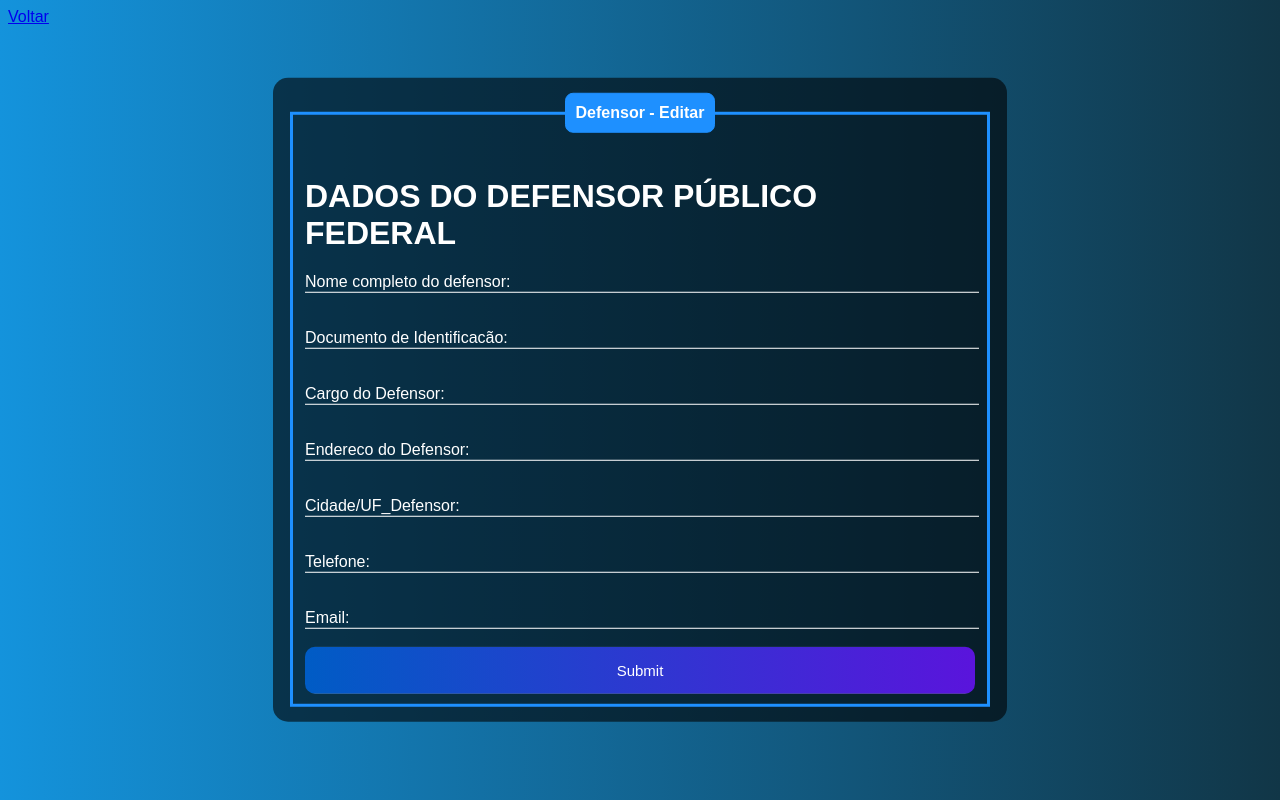
After one commit to asm201/Projetos1, a PHP site: page /Edit.php in a window 1280 px wide. The commit adds this page. Run offline with PHP 8.4, Linux system fonts and the light colour scheme; data that the repository does not hold is empty.

Commit message:
Add files via upload

```diff
--- /dev/null
+++ b/Projeto/Edit.php
@@ -0,0 +1,184 @@
+<?php
+
+
+    //Se o botão de envio for pressionado
+    //error_reporting (0);
+    if(!empty($_GET['idDefensor']))
+    {
+
+        include_once('config.php');
+
+
+        $idDefensor = $_GET['idDefensor'];
+
+        $sqlSelect = "SELECT * FROM defensor WHERE idDefensor=$idDefensor";
+
+        $result = $conexao->query($sqlSelect);
+        print_r($result);
+
+        if($result->num_rows > 0){
+
+            while($user_data = mysqli_fetch_assoc($result)){
+
+                $Nome_Defensor      = $user_data['Nome_Def'];
+                $Documento_defensor = $user_data['Doc_Defensor'];
+                $Cargo_Defensor     = $user_data['Cargo'];
+                $Endereco_defensor  = $user_data['Endereço_Def'];
+                $Cidade_defensor    = $user_data['Cidade_UF'];
+                $Telefone_defensor  = $user_data['Telefone_Def'];
+                $Email_defensor     = $user_data['Contato_Def'];
+            }
+            print_r($Nome_Defensor);
+        } else{
+            header('Location: Sistema.php');
+        }
+
+
+
+    }
+
+
+
+?>
+
+<!DOCTYPE html>
+<html lang="en">
+<head>
+    <meta charset="UTF-8">
+    <meta http-equiv="X-UA-Compatible" content="IE=edge">
+    <meta name="viewport" content="width=device-width, initial-scale=1.0">
+    <title>Formulário</title>
+    <style>
+        body{
+            font-family: Arial, Helvetica, sans-serif;
+            background-image: linear-gradient(to right, rgb(20, 147, 220), rgb(17, 54, 71));
+        }
+        .box{
+            color: white;
+            position: absolute;
+            top: 50%;
+            left: 50%;
+            transform: translate(-50%,-50%);
+            background-color: rgba(0, 0, 0, 0.6);
+            padding: 15px;
+            border-radius: 15px;
+            width: 55%;
+        }
+        fieldset{
+            border: 3px solid dodgerblue;
+        }
+        legend{
+            border: 1px solid dodgerblue;
+            padding: 10px;
+            text-align: center;
+            background-color: dodgerblue;
+            border-radius: 8px;
+        }
+        .inputBox{
+            position: relative;
+        }
+        .inputUser{
+            background: none;
+            border: none;
+            border-bottom: 1px solid white;
+            outline: none;
+            color: white;
+            font-size: 15px;
+            width: 100%;
+            letter-spacing: 2px;
+        }
+        .labelInput{
+            position: absolute;
+            top: 0px;
+            left: 0px;
+            pointer-events: none;
+            transition: .5s;
+        }
+        .inputUser:focus ~ .labelInput,
+        .inputUser:valid ~ .labelInput{
+            top: -20px;
+            font-size: 12px;
+            color: dodgerblue;
+        }
+        #data_nascimento{
+            border: none;
+            padding: 8px;
+            border-radius: 10px;
+            outline: none;
+            font-size: 15px;
+        }
+        #update{
+            background-image: linear-gradient(to right,rgb(0, 92, 197), rgb(90, 20, 220));
+            width: 100%;
+            border: none;
+            padding: 15px;
+            color: white;
+            font-size: 15px;
+            cursor: pointer;
+            border-radius: 10px;
+        }
+        #update:hover{
+            background-image: linear-gradient(to right,rgb(0, 80, 172), rgb(80, 19, 195));
+        }
+    </style>
+</head>
+<body>
+<meta charset="UTF-8">
+    <a href="Dados.php">Voltar</a>
+    <div class="box">
+        <form action="saveEdit.php" method="post">
+            <fieldset>
+                <legend><b>Defensor - Editar</b></legend>
+                <br>
+
+                <!----Defensor -->
+                <h1> DADOS DO DEFENSOR PÚBLICO FEDERAL </h1>
+                <div class="inputBox">
+                    <input type="text" name="Nome_Defensor" id="Nome_Defensor" class="inputUser" value="<?php echo $Nome_Defensor ?>" required>
+                    <label for="Nome_Defensor" class="labelInput">Nome completo do defensor:</label>
+                </div>
+                <br><br>
+                <div class="inputBox">
+                    <input type="text" name="Documento_Defensor" id="Documento_Defensor" class="inputUser" value="<?php echo $Documento_defensor ?>" required>
+                    <label for="Documento_Defensor" class="labelInput">Documento de Identificacão:</label>
+                </div>
+                <br><br>
+                <div class="inputBox">
+                    <input type="text" name="txt_Cargo_Defensor" id="Cargo_Defensor" class="inputUser" value="<?php echo $Cargo_Defensor ?>" required>
+                    <label for="Cargo_Defensor" class="labelInput">Cargo do Defensor:</label>
+                </div>
+                <br><br>
+                <div class="inputBox">
+                    <input type="text" name="Endereco_Defensor" id="Endereco_Defensor" class="inputUser" value="<?php echo $Endereco_defensor ?>" required>
+                    <label for="Endereco_Defensor" class="labelInput">Endereco do Defensor:</label>
+                </div>
+                <br><br>
+
+                <div class="inputBox">
+                    <input type="text" name="Cidade/UF_Defensor"id="Cidade/UF_Defensor" class="inputUser" value="<?php echo $Cidade_defensor ?>" required>
+                    <label for="Cidade/UF_Defensor" class="labelInput">Cidade/UF_Defensor:</label>
+                </div>
+                <br><br>
+
+                <div class="inputBox">
+                    <input type="tel" name="Telefone_Defensor" id="Telefone_Defensor" class="inputUser" value="<?php echo $Telefone_defensor ?>" required>
+                    <label for="Telefone_Defensor" class="labelInput">Telefone:</label>
+                </div>
+                <br><br>
+
+                <div class="inputBox">
+                    <input type="text" name="e-mail_Defensor" id="e-mail_Defensor" class="inputUser" value="<?php echo $Email_defensor ?>" required>
+                    <label for="e-mail_Defensor" class="labelInput">Email:</label>
+                </div>
+                    <input type="hidden" name="idDefensor" Value="<?php echo $idDefensor ?>">
+                <br>
+                    <input type="submit" name="update" id="update">
+                </div>
+                <br>
+
+            </fieldset>
+
+
+    </div>
+</body>
+</html>
--- a/Projeto/config.php
+++ b/Projeto/config.php
@@ -6,8 +6,8 @@
 
      $conexao = new mysqli($dbhost,$dbUsername,$dbPassword,$dbName);
 
-  /*
-     if ($conexao -> connect_errno)
+
+     if ($conexao->connect_errno)
      {
      echo "Erro";
      }
@@ -15,7 +15,7 @@
      {
       echo "Conexão efetuado com sucesso";
      }
-*/
+
 
 
 ?>
--- a/Projeto/login.php
+++ b/Projeto/login.php
@@ -53,13 +53,11 @@
             echo "<h1>Bem vindo <u>$logado</u></h1>"
         ?>
         <h1>O que deseja?</h1>
-        <input type="text" placeholder="Nome">
-        <input type="password" placeholder="Senha">
-        <br><br>
+        <br>
         <a href="cadastrar_Def.php">Cadastrar Novo Defensor/Interprete</a>
         <a href="formulario2.php">Cadastrar Criança</a>
         <a href="Dados.php">Visão dados internos</a>
-        <a href="Power_Bi.php">Visão dos Dados</a>
+        <a href="powerBi.php">Visão dos Dados</a>
         <a href="Sair.php">Finalizar Sessão</a>
         <br><br>
 </body>
```
Also changed, not shown: Projeto/Dados.php (+28 -5 lines), Projeto/Delete.php (added, +27 -0 lines), Projeto/Home.php (+2 -10 lines), Projeto/cadastrar_Def.php (+4 -4 lines), Projeto/powerBI.php (+22 -31 lines), Projeto/saveEdit.php (added, +24 -0 lines), Projeto/DPU.png (added), Projeto/SIS-DPU.png (added).
